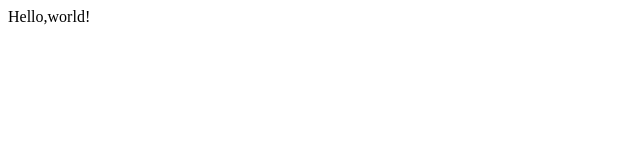
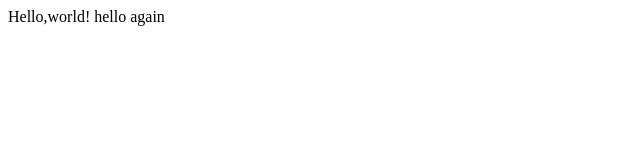
Before and after one commit to josetoaguilera/lecture0, a plain HTML site: page hello.html in a window 1280 px wide. Shown: the full height of the page, 0-640 px from the left. Drawn offline with Linux system fonts and the light colour scheme.

Commit message:
Update hello.html

```diff
--- a/hello.html
+++ b/hello.html
@@ -4,6 +4,6 @@
 		<title>My WEbpage!</title>
 	</head>
 	<body>
-		Hello,world!
+		Hello,world! hello again
 	</body>
 </html>
```
